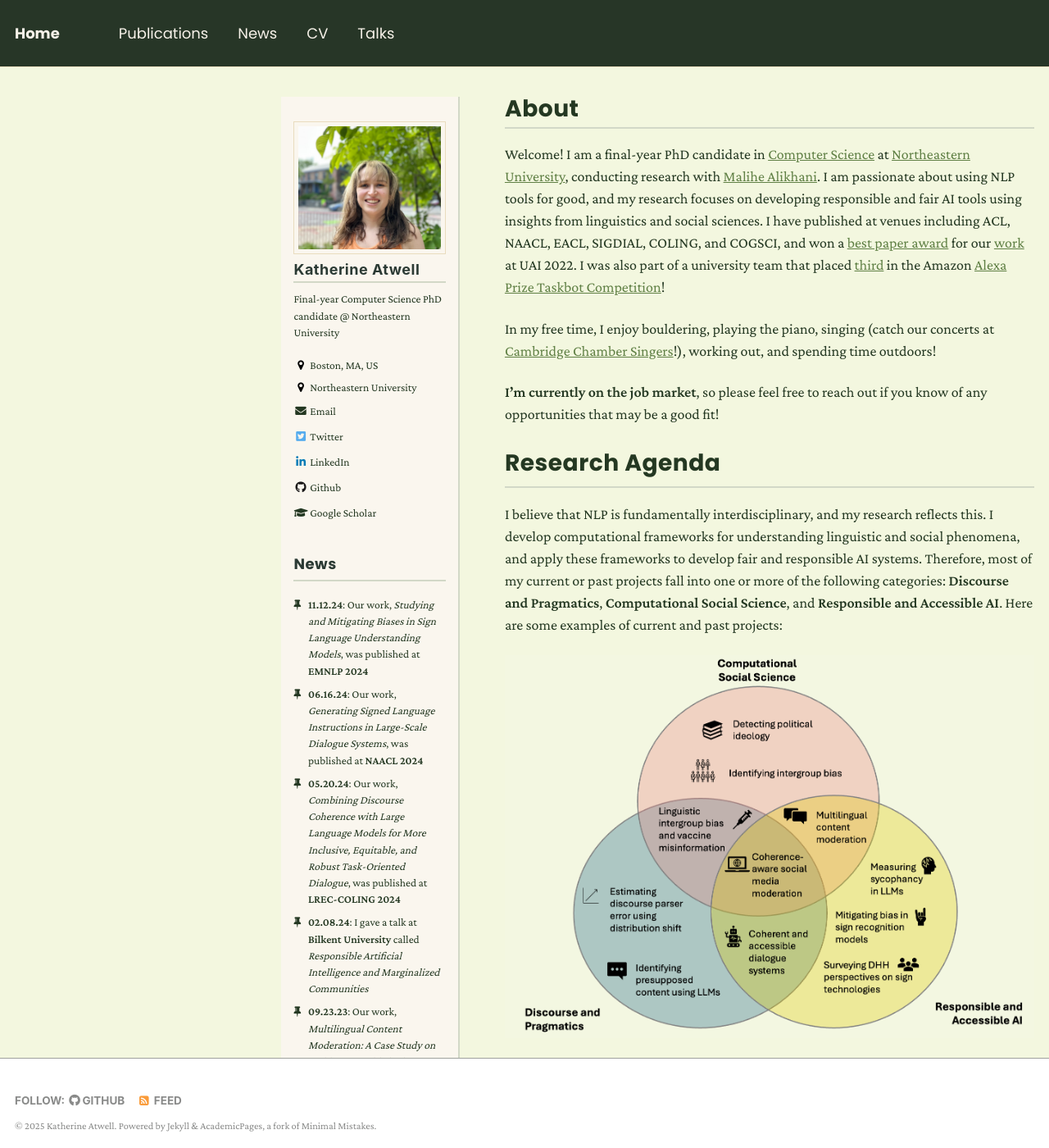
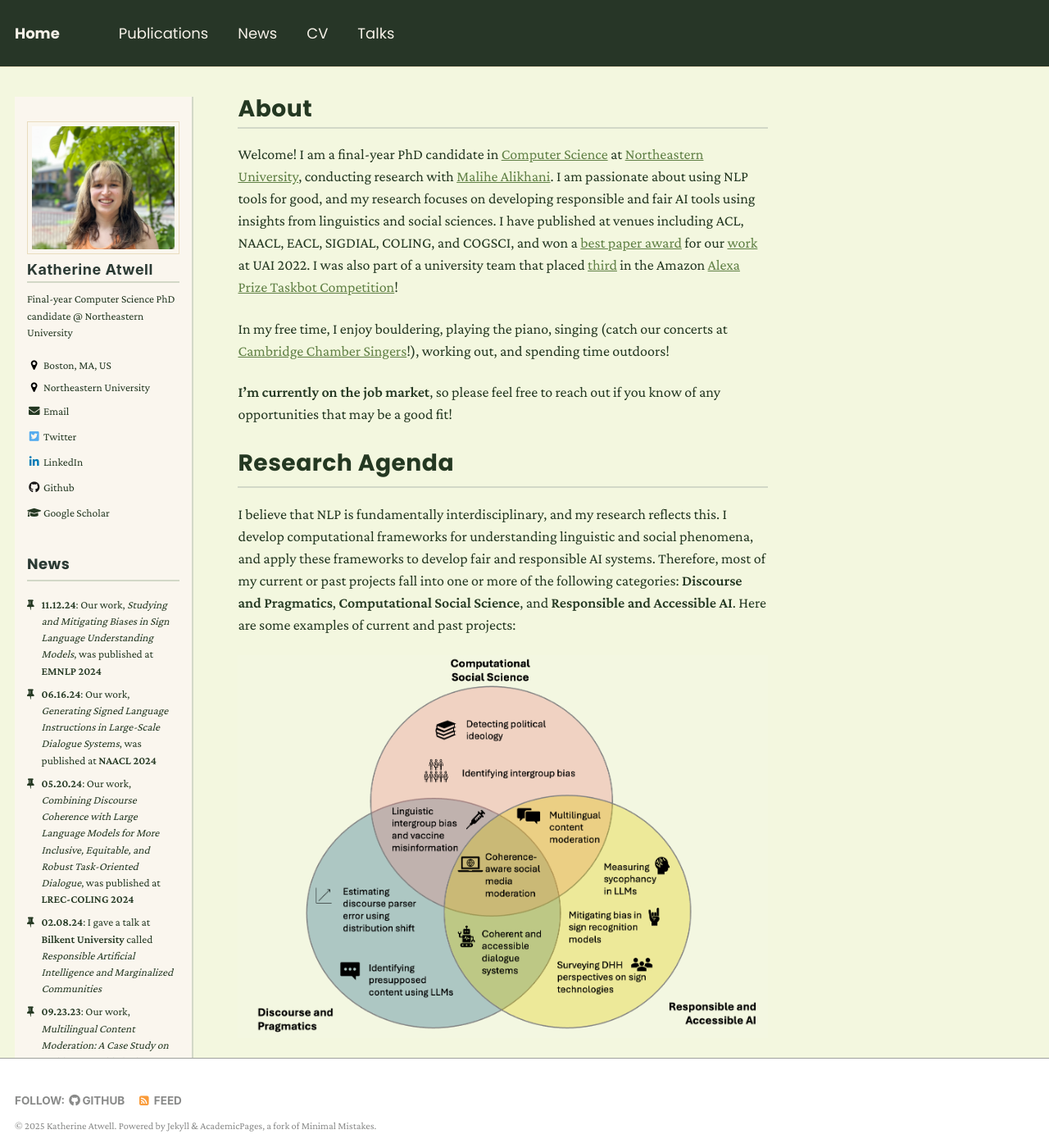
Before and after one commit to katherine-atwell/katherine-atwell.github.io, a Jekyll site: the page built from _pages/about.md, in a window 1280 px wide and 1400 px high. Shown: the whole window at 82% size. Built offline with Jekyll 4.4.1, drawn with Linux system fonts in a browser that asks for light colours; nearby versions of some CDN libraries.

Commit message:
try not to right align

```diff
--- a/_sass/_page.scss
+++ b/_sass/_page.scss
@@ -11,7 +11,7 @@
   animation: intro 0.3s both;
   animation-delay: 0.35s;
   background-color: $background-color;
-  @include span(9 of 12 last);
+  @include span(9 of 12); // last
 
   @include breakpoint($x-large) {
     max-width: $x-large;
```
